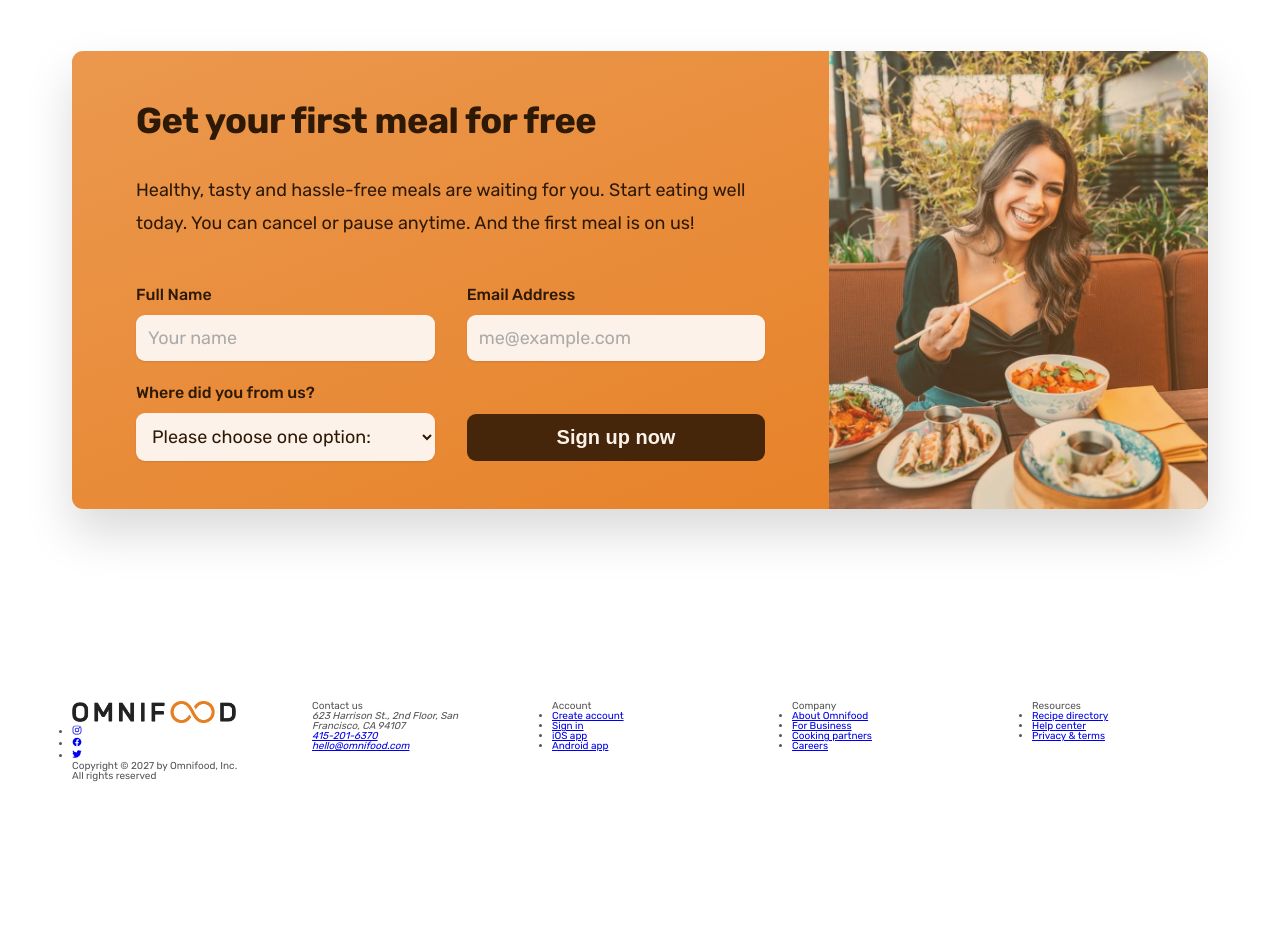
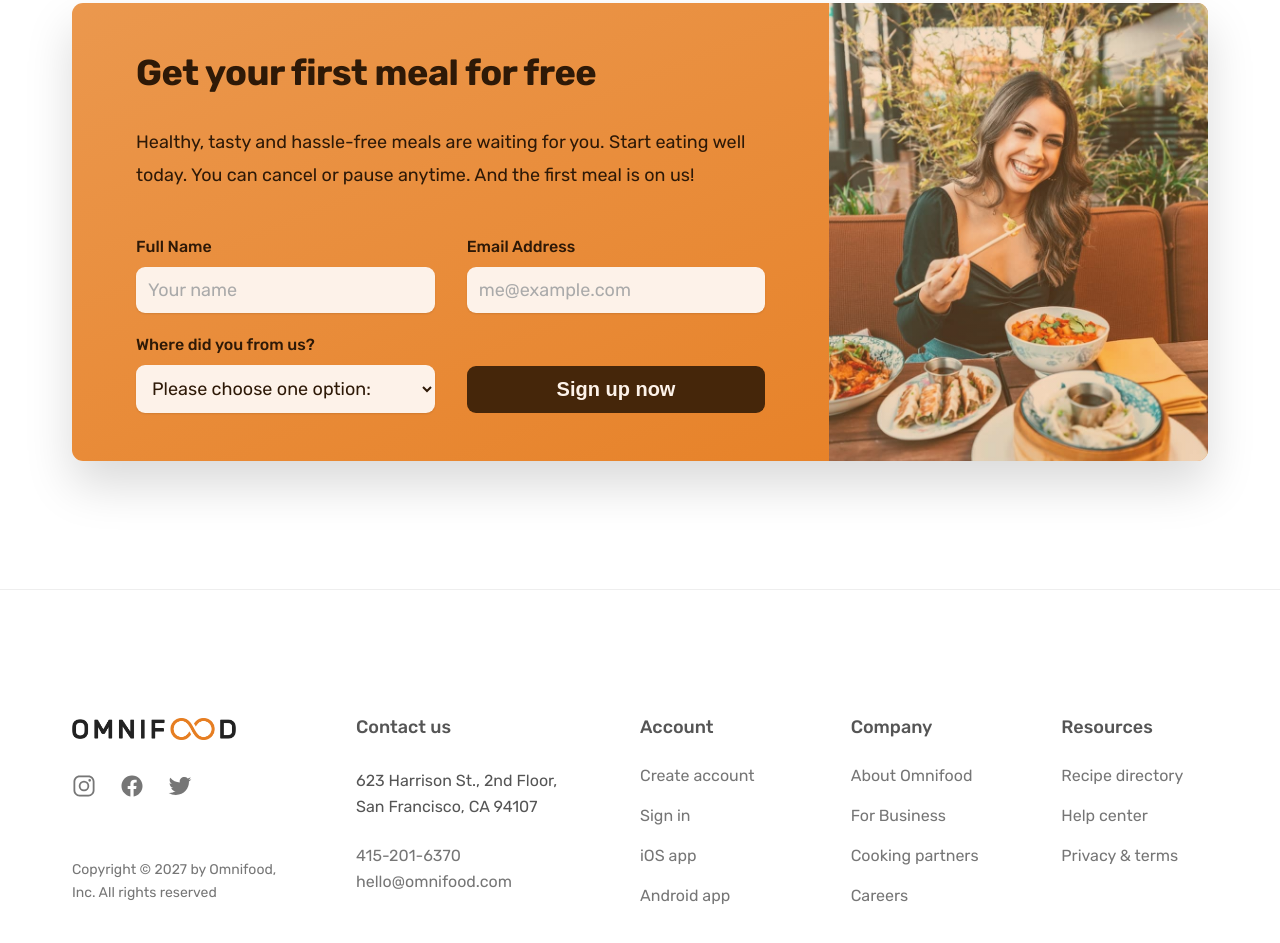
Before and after one commit to DanielKuznetsov/Omnifood-Project, a plain HTML site: page index.html in a window 1280 px wide. Shown: the part 5735-6678 px from the top of the page. Before the commit the page ends 6612 px from the top, so only its background shows below. Drawn offline with nearby package versions, Linux system fonts and the light colour scheme.

Commit message:
finish styling footer

```diff
--- a/css/style.css
+++ b/css/style.css
@@ -478,7 +478,7 @@
 /* CTA SECTION */
 /* ********************************* */
 .section-cta {
-  padding: 9.6rem 0;
+  padding: 4.8rem 0 12.8rem 0;
 }
 
 .cta {
@@ -560,5 +560,77 @@
 /* FOOTER */
 /* ********************************* */
 .footer {
-  padding: 9.6rem 0;
+  padding: 12.8rem 0;
+  border-top: 1px solid #eee;
 }
+
+.grid--footer {
+  grid-template-columns: 1.5fr 1.5fr 1fr 1fr 1fr;
+}
+
+.logo-col {
+  display: flex;
+  flex-direction: column;
+}
+
+.footer-logo {
+  display: block;
+  margin-bottom: 3.2rem;
+}
+
+.social-links {
+  list-style: none;
+
+  display: flex;
+  gap: 2.4rem;
+}
+
+.social-icon {
+  height: 2.4rem;
+  width: 2.4rem;
+}
+
+.copyright {
+  font-size: 1.4rem;
+  color: #767676;
+  line-height: 1.6;
+
+  margin-top: auto;
+}
+
+.footer-heading {
+  font-size: 1.8rem;
+  font-weight: 500;
+  margin-bottom: 3.2rem;
+}
+
+.contacts {
+  font-style: normal;
+  font-size: 1.6rem;
+  line-height: 1.6;
+}
+
+.address {
+  margin-bottom: 2.4rem;
+}
+
+.footer-navigation {
+  list-style: none;
+
+  display: flex;
+  flex-direction: column;
+  gap: 2.4rem;
+}
+
+.footer-link:link,
+.footer-link:visited {
+  text-decoration: none;
+  font-size: 1.6rem;
+  color: #767676;
+  transition: all 0.3;
+}
+
+.footer-link:hover,
+.footer-link:active {
+  color: #555;
+}
--- a/index.html
+++ b/index.html
@@ -595,25 +595,25 @@
     </main>
 
     <footer class="footer">
-      <div class="container grid grid--5-cols">
+      <div class="container grid grid--footer">
         <div class="logo-col">
-          <a href="#">
+          <a class="footer-logo" href="#">
             <img src="img/omnifood-logo.png" alt="Omnifood logo" class="logo" />
           </a>
 
           <ul class="social-links">
             <li>
-              <a href="#">
-                <ion-icon name="logo-instagram"></ion-icon>
+              <a class="footer-link" href="#">
+                <ion-icon class="social-icon" name="logo-instagram"></ion-icon>
               </a>
             </li>
             <li>
-              <a href="#">
-                <ion-icon name="logo-facebook"></ion-icon>              </a>
+              <a class="footer-link" href="#">
+                <ion-icon class="social-icon" name="logo-facebook"></ion-icon>              </a>
             </li>
             <li>
-              <a href="#">
-                <ion-icon name="logo-twitter"></ion-icon>
+              <a class="footer-link" href="#">
+                <ion-icon class="social-icon" name="logo-twitter"></ion-icon>
               </a>
             </li>
           </ul>
@@ -624,12 +624,12 @@
         </div>
 
         <div class="address-col">
-          <p class="foter-heading">Contact us</p>
+          <p class="footer-heading">Contact us</p>
           <address class="contacts">
-            <p>623 Harrison St., 2nd Floor, San Francisco, CA 94107</p>
+            <p class="address">623 Harrison St., 2nd Floor, San Francisco, CA 94107</p>
             <p>
-              <a href="tel:415-201-6370"> 415-201-6370 </a> <br />
-              <a href="mailto:hello@omnifood.com">hello@omnifood.com</a>
+              <a class="footer-link" href="tel:415-201-6370"> 415-201-6370 </a> <br />
+              <a class="footer-link" href="mailto:hello@omnifood.com">hello@omnifood.com</a>
             </p>
           </address>
         </div>
@@ -637,29 +637,29 @@
         <nav class="nav-col">
           <p class="footer-heading">Account</p>
           <ul class="footer-navigation">
-            <li><a href="#">Create account</a></li>
-            <li><a href="#">Sign in</a></li>
-            <li><a href="#">iOS app</a></li>
-            <li><a href="#">Android app</a></li>
+            <li><a class="footer-link" href="#">Create account</a></li>
+            <li><a class="footer-link" href="#">Sign in</a></li>
+            <li><a class="footer-link" href="#">iOS app</a></li>
+            <li><a class="footer-link" href="#">Android app</a></li>
           </ul>
         </nav>
 
         <nav class="nav-col">
           <p class="footer-heading">Company</p>
           <ul class="footer-navigation">
-            <li><a href="#">About Omnifood</a></li>
-            <li><a href="#">For Business</a></li>
-            <li><a href="#">Cooking partners</a></li>
-            <li><a href="#">Careers</a></li>
+            <li><a class="footer-link" href="#">About Omnifood</a></li>
+            <li><a class="footer-link" href="#">For Business</a></li>
+            <li><a class="footer-link" href="#">Cooking partners</a></li>
+            <li><a class="footer-link" href="#">Careers</a></li>
           </ul>
         </nav>
 
         <nav class="nav-col">
           <p class="footer-heading">Resources</p>
           <ul class="footer-navigation">
-            <li><a href="#">Recipe directory</a></li>
-            <li><a href="#">Help center</a></li>
-            <li><a href="#">Privacy & terms</a></li>
+            <li><a class="footer-link" href="#">Recipe directory</a></li>
+            <li><a class="footer-link" href="#">Help center</a></li>
+            <li><a class="footer-link" href="#">Privacy & terms</a></li>
           </ul>
         </nav>
       </div>
```
